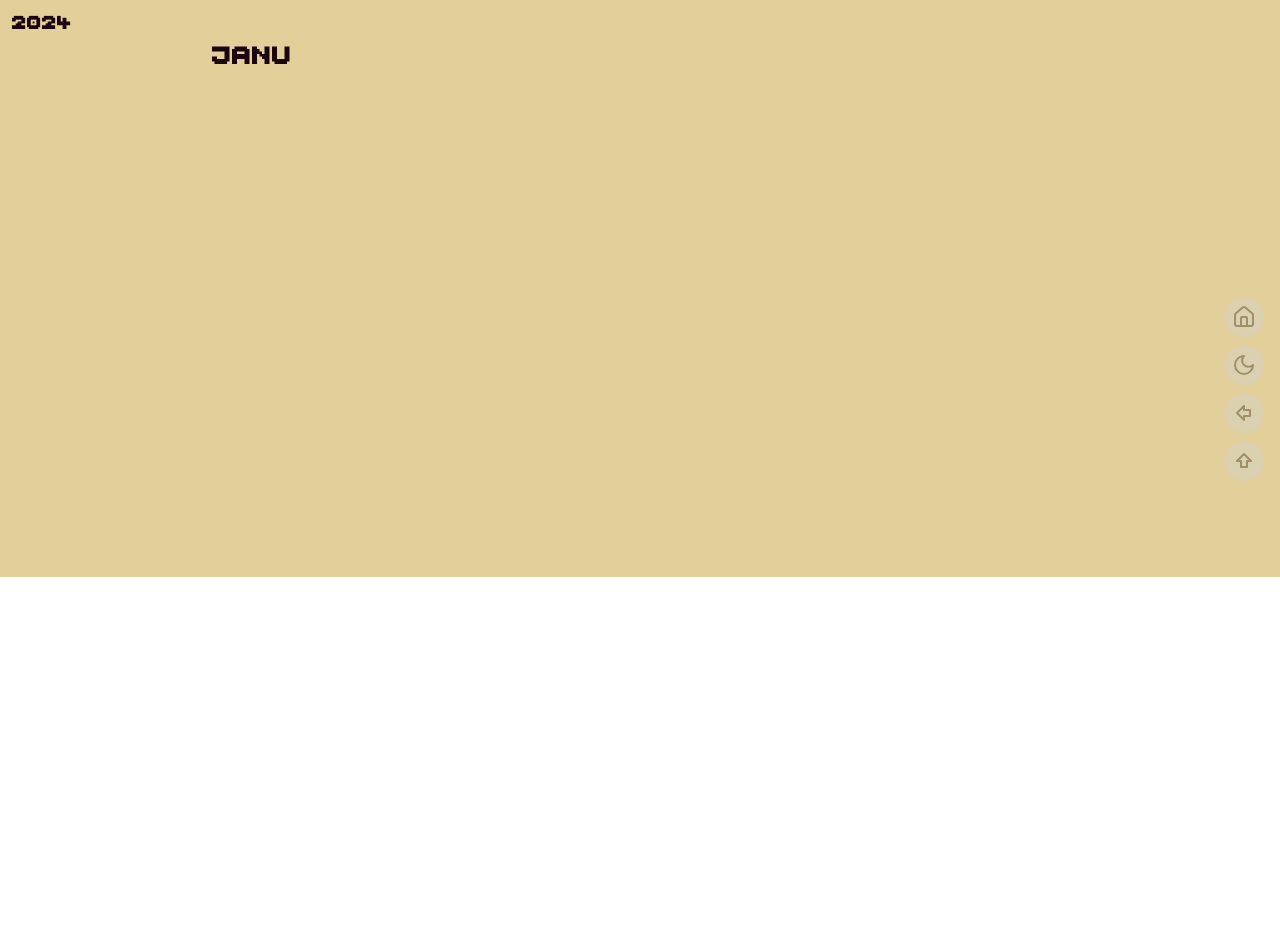
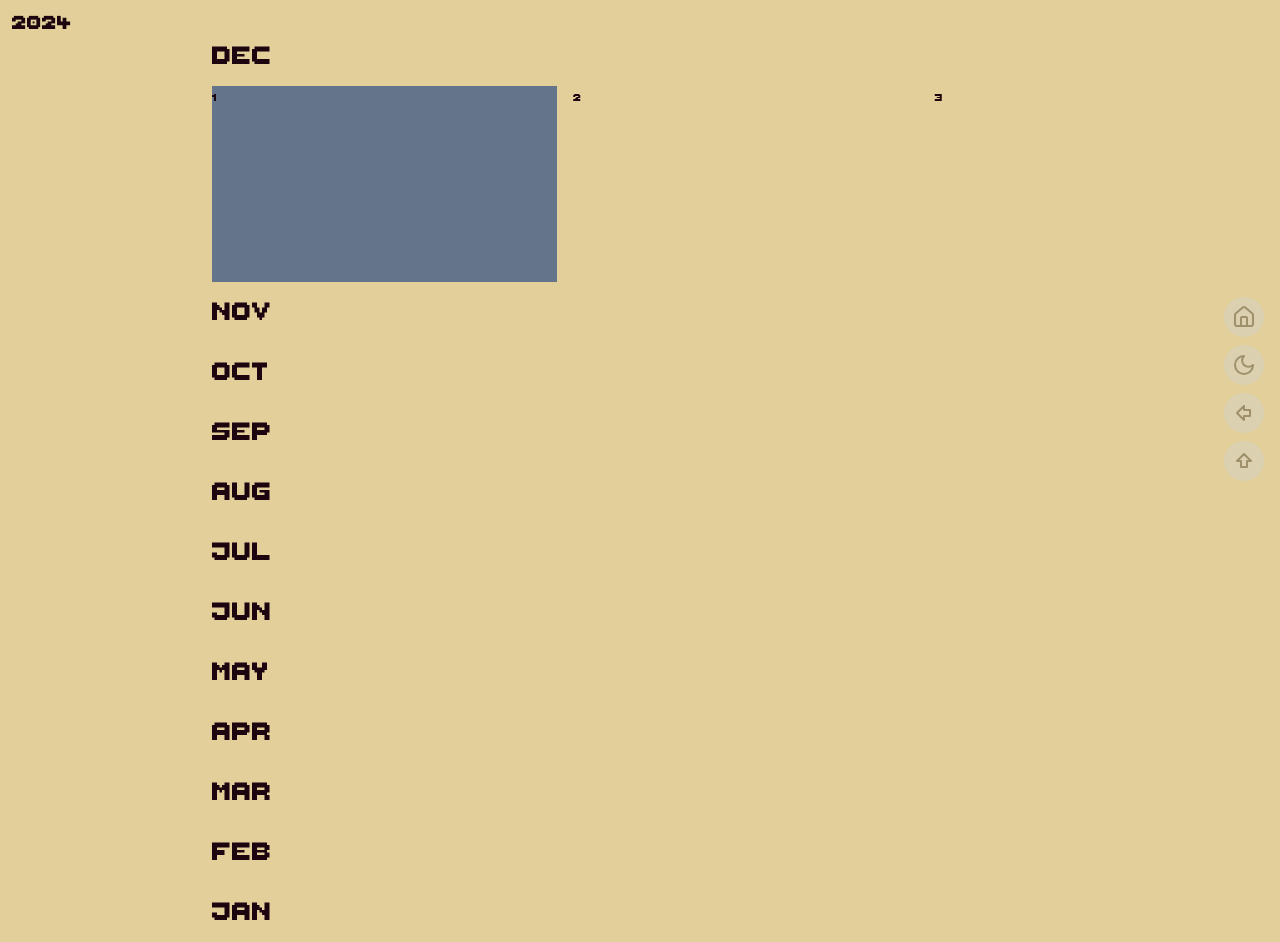
Before and after one commit to GrayFrost/zzhwhd, a Next.js app: page /photo-gallery in a window 1280 px wide. Shown: the part 223-1165 px from the top of the page. Before the commit the page ends 800 px from the top, so only its background shows below. Built offline with nearby package versions, Linux system fonts and the light colour scheme.

Commit message:
feat: layout

```diff
--- a/app/photo-gallery/page.tsx
+++ b/app/photo-gallery/page.tsx
@@ -58,8 +58,23 @@ export default function Page() {
         </div>
         <div className="flex-1 ml-3">
           <h2 className="text-[50px]">2025 Years</h2>
-          <h3 className="text-[40px]"> </h3>
-          <h3 className="text-[40px]"> janu </h3>
+          <h3 className="text-[40px]"> Dec </h3>
+          <div className="grid grid-cols-1 gap-4 sm:grid-cols-2 xl:grid-cols-3 2xl:grid-cols-4">
+            <div className="h-[196px] bg-slate-500">1</div>
+            <div>2</div>
+            <div>3</div>
+          </div>
+          <h3 className="text-[40px]"> Nov </h3>
+          <h3 className="text-[40px]"> Oct </h3>
+          <h3 className="text-[40px]"> Sep </h3>
+          <h3 className="text-[40px]"> Aug </h3>
+          <h3 className="text-[40px]"> Jul </h3>
+          <h3 className="text-[40px]"> Jun </h3>
+          <h3 className="text-[40px]"> May </h3>
+          <h3 className="text-[40px]"> Apr </h3>
+          <h3 className="text-[40px]"> Mar </h3>
+          <h3 className="text-[40px]"> Feb </h3>
+          <h3 className="text-[40px]"> Jan </h3>
         </div>
       </div>
     </div>
```
